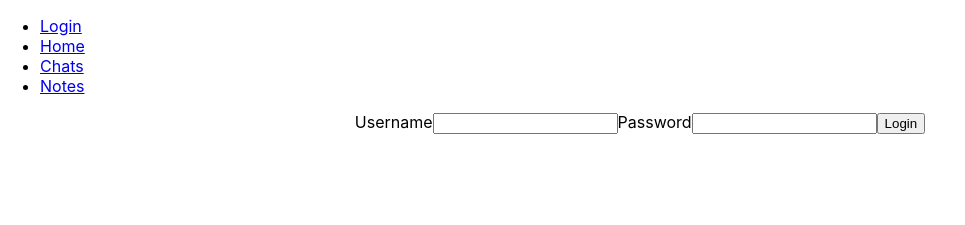
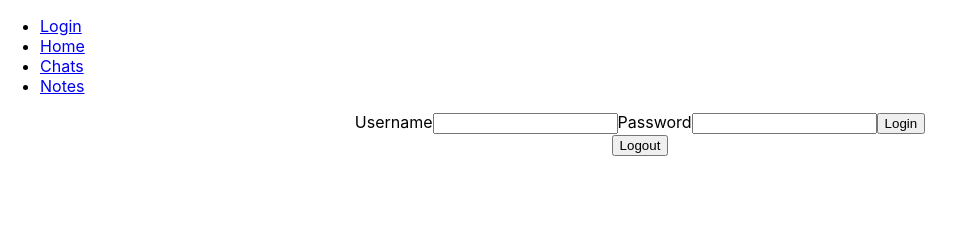
Before and after one commit to hunter674530/ChillChatter, a React (Create React App) app in the folder client/: page / in a window 1280 px wide. Shown: the top 225 px of the page, without its empty margins (0-965 px from the left). Built offline with nearby package versions, Linux system fonts and the light colour scheme.

Commit message:
working logout

```diff
--- a/client/src/App.js
+++ b/client/src/App.js
@@ -2,7 +2,6 @@ import React from "react";
 import { useState } from "react";
 import "./App.css";
 import Login from "./Login";
-import ReactDOM from "react-dom/client";
 import { BrowserRouter, Routes, Route } from "react-router-dom";
 import NavBar from "./NavBar";
 import Home from "./Home";
@@ -22,7 +21,10 @@ function App() {
     <BrowserRouter>
       <Routes>
         <Route path="/" element={<NavBar />}>
-          <Route index element={<Login changeUser={changeUser} />} />
+          <Route
+            index
+            element={<Login changeUser={changeUser} user={user} />}
+          />
           <Route path="home" element={<Home />} />
           <Route path="chats" element={<Chats />} />
           <Route path="notes" element={<Notes user={user} />} />
--- a/client/src/Login.js
+++ b/client/src/Login.js
@@ -2,7 +2,7 @@ import React from "react";
 import { useState } from "react";
 import "./App.css";
 
-function Login({ changeUser }) {
+function Login({ changeUser, user }) {
   const [username, setUsername] = useState("");
   const [password, setPassword] = useState("");
   const [errors, setErrors] = useState([]);
@@ -29,6 +29,13 @@ function Login({ changeUser }) {
       }
     });
   }
+
+  function logOut() {
+    fetch(`/logout`, {
+      method: "DELETE",
+    }).then(changeUser({}));
+  }
+
   return (
     <div className="App">
       <form onSubmit={handleSubmit}>
@@ -55,6 +62,7 @@ function Login({ changeUser }) {
           <h1>{err}</h1>
         ))}
       </form>
+      <button onClick={logOut}>Logout</button>
     </div>
   );
 }
```
